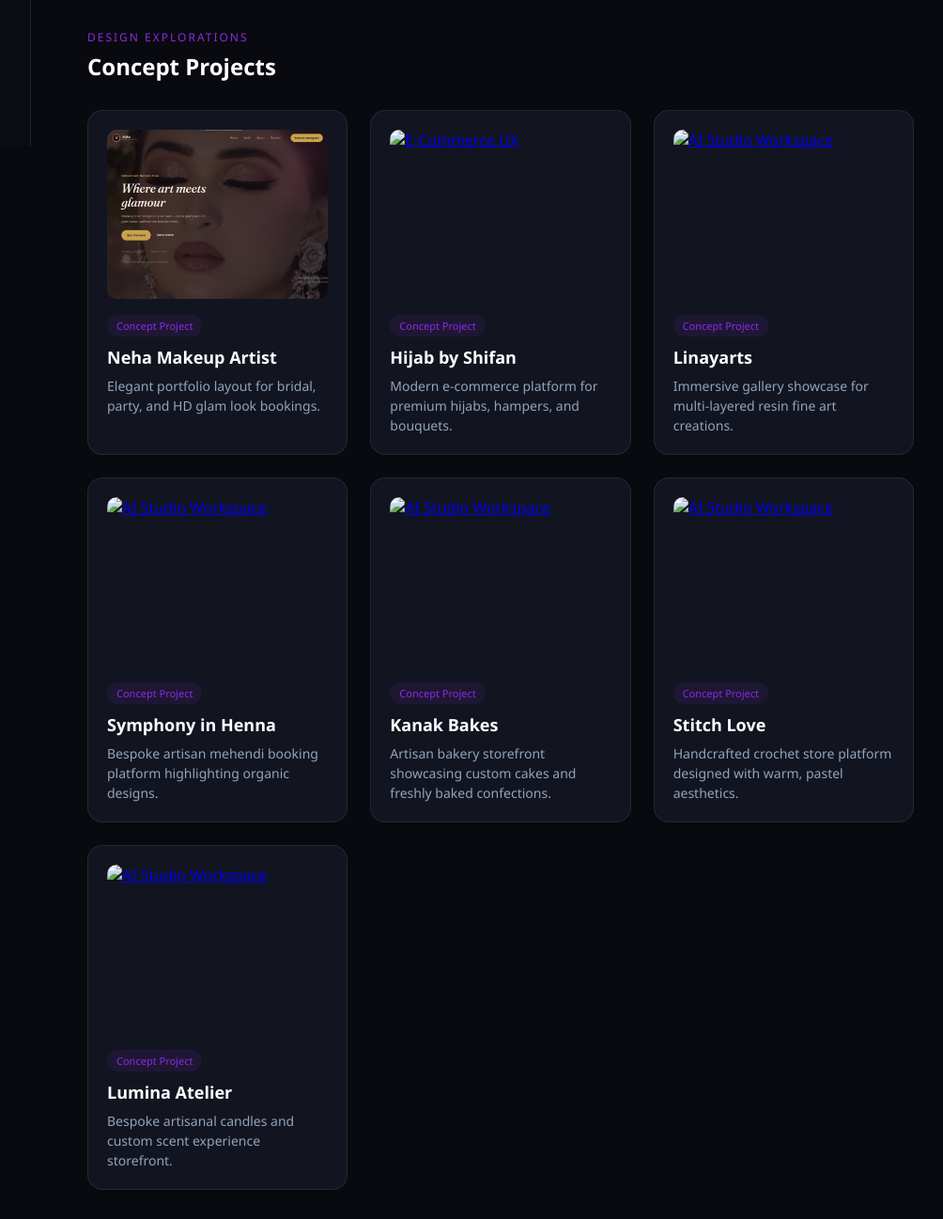
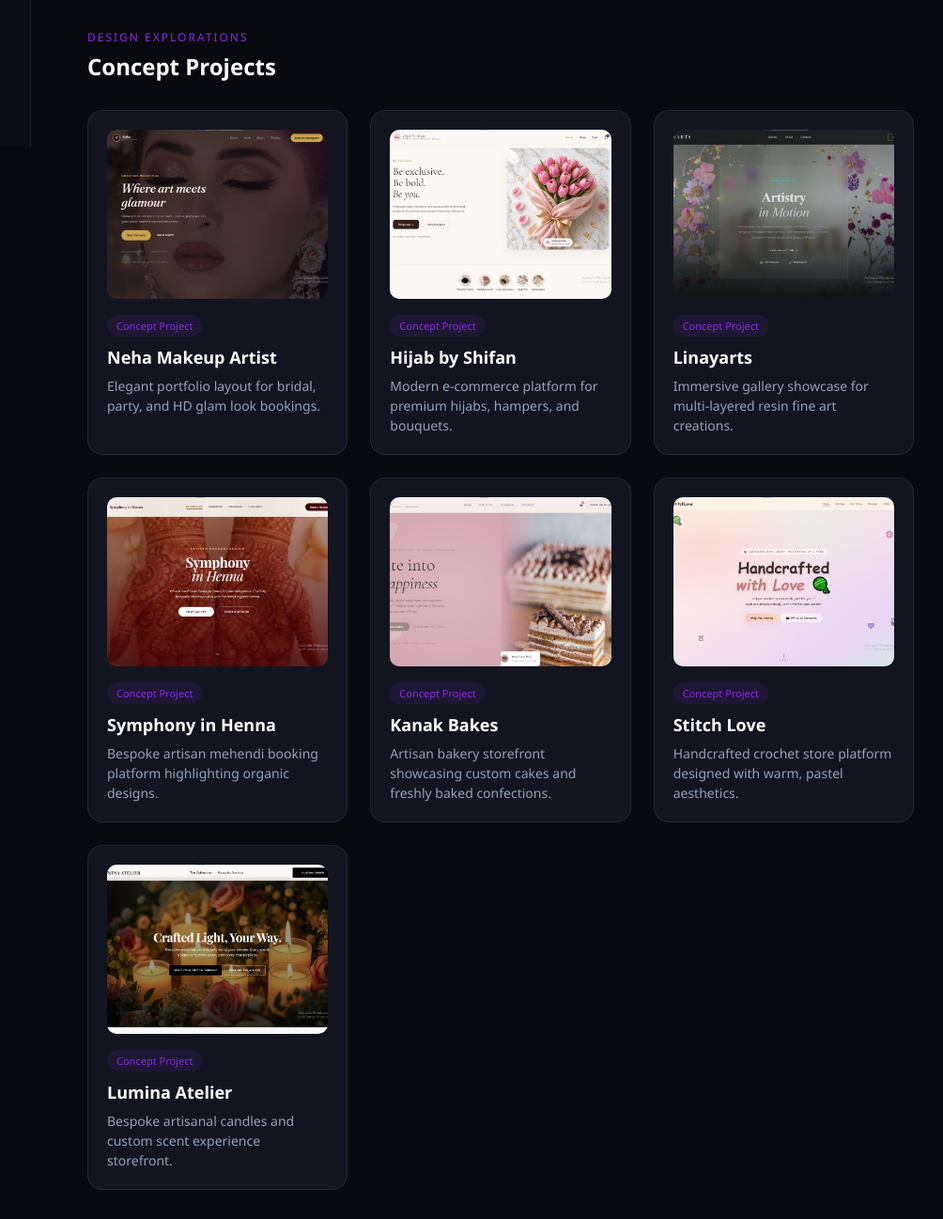
Before and after one commit to Webaura-iii/Webaura-By-III, a plain HTML site: page projects.html in a window 1280 px wide. Shown: the part 644-1941 px from the top of the page at 94% size, without its empty margins (247-1251 px from the left). Drawn offline with Linux system fonts and the light colour scheme; the site is published under a folder, as on GitHub Pages, so addresses that start at the root find nothing.

Commit message:
Fix HTML encoding issues in projects.html

```diff
--- a/projects.html
+++ b/projects.html
@@ -351,7 +351,7 @@
 
         <div class="card">
           <a href="https://webaura-iii.github.io/Hijab-by-Shifan/" target="_blank" rel="noopener noreferrer" class="portfolio-img-wrapper">
-            <img src="/Images/Hijab By Shifan.jpg" alt="E-Commerce UX">
+            <img src="Images/Hijab By Shifan.jpg" alt="E-Commerce UX">
           </a>
           <span class="badge concept">Concept Project</span>
           <h3>Hijab by Shifan</h3>
@@ -360,7 +360,7 @@
 
         <div class="card">
           <a href="https://webaura-iii.github.io/Linayarts/" target="_blank" rel="noopener noreferrer" class="portfolio-img-wrapper">
-            <img src="/Images/Linayart.jpg" alt="AI Studio Workspace">
+            <img src="Images/Linayart.jpg" alt="AI Studio Workspace">
           </a>
           <span class="badge concept">Concept Project</span>
           <h3>Linayarts</h3>
@@ -369,7 +369,7 @@
 
         <div class="card">
           <a href="https://webaura-iii.github.io/symphony-in-henna/" target="_blank" rel="noopener noreferrer" class="portfolio-img-wrapper">
-            <img src="/Images/Symphony In Henna.jpg" alt="AI Studio Workspace">
+            <img src="Images/Symphony In Henna.jpg" alt="AI Studio Workspace">
           </a>
           <span class="badge concept">Concept Project</span>
           <h3>Symphony in Henna</h3>
@@ -378,7 +378,7 @@
 
         <div class="card">
           <a href="https://webaura-iii.github.io/Kanak-Bakes/" target="_blank" rel="noopener noreferrer" class="portfolio-img-wrapper">
-            <img src="/Images/Kanak Bakes.jpg" alt="AI Studio Workspace">
+            <img src="Images/Kanak Bakes.jpg" alt="AI Studio Workspace">
           </a>
           <span class="badge concept">Concept Project</span>
           <h3>Kanak Bakes</h3>
@@ -387,7 +387,7 @@
 
         <div class="card">
           <a href="https://webaura-iii.github.io/MadCro/" target="_blank" rel="noopener noreferrer" class="portfolio-img-wrapper">
-            <img src="/Images/Stitch Love.jpg" alt="AI Studio Workspace">
+            <img src="Images/Stitch Love.jpg" alt="AI Studio Workspace">
           </a>
           <span class="badge concept">Concept Project</span>
           <h3>Stitch Love</h3>
@@ -396,7 +396,7 @@
 
         <div class="card">
           <a href="https://webaura-iii.github.io/Lumina-Atelier/" target="_blank" rel="noopener noreferrer" class="portfolio-img-wrapper">
-            <img src="/Images/Lumina Atelier.jpg" alt="AI Studio Workspace">
+            <img src="Images/Lumina Atelier.jpg" alt="AI Studio Workspace">
           </a>
           <span class="badge concept">Concept Project</span>
           <h3>Lumina Atelier</h3>
```
